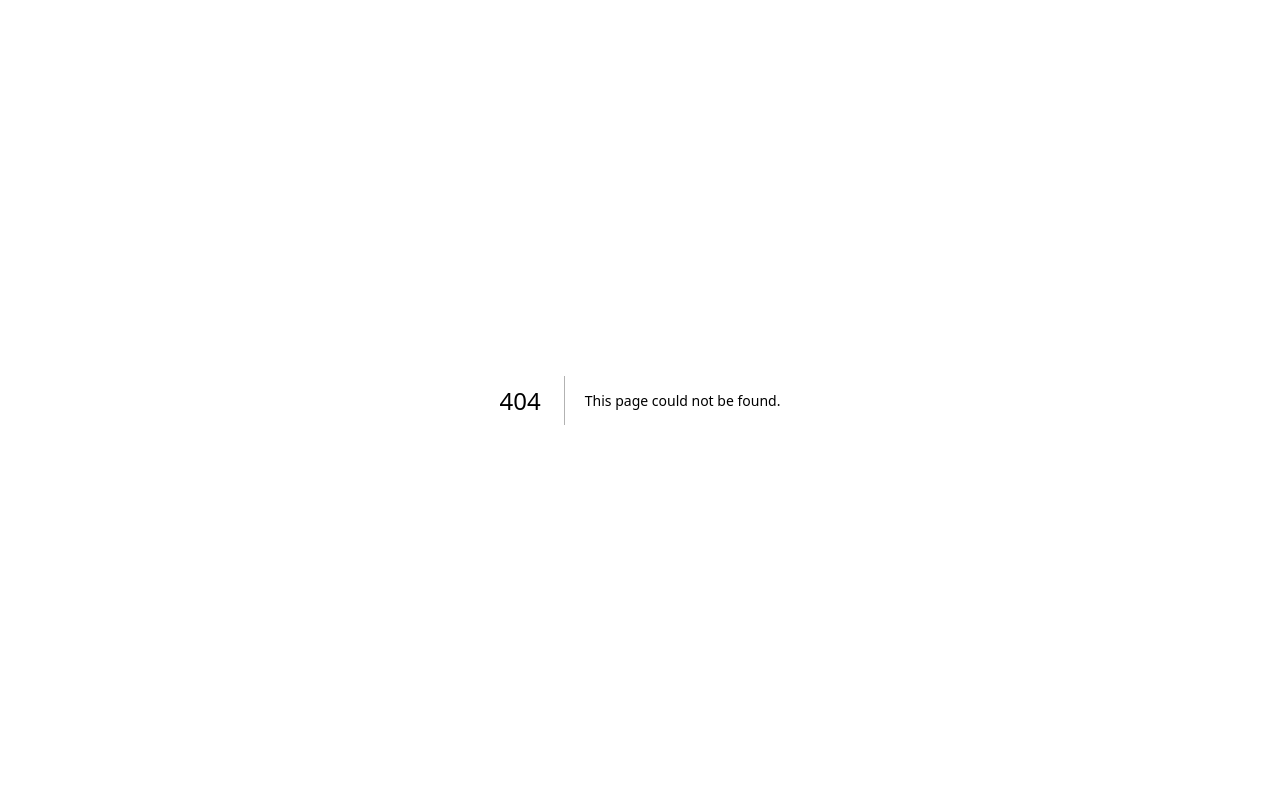
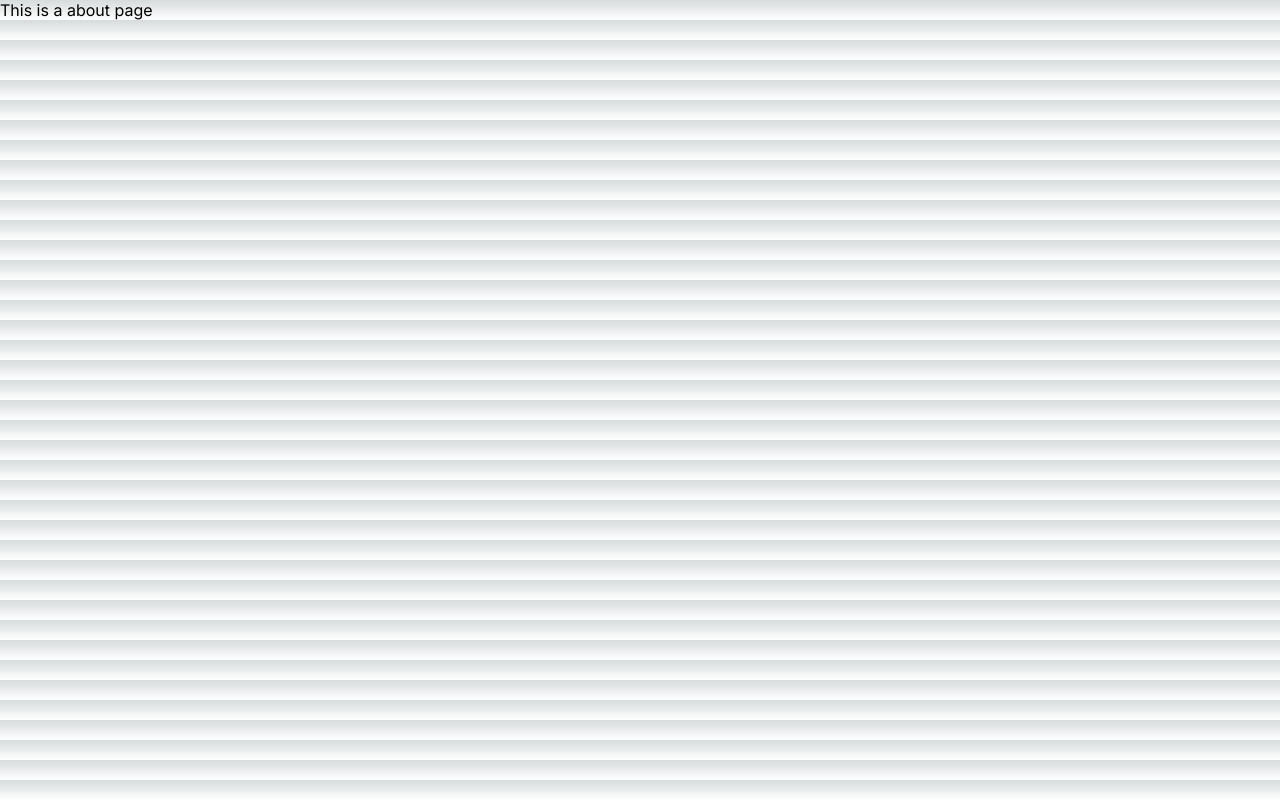
Before and after one commit to SUNNYSAINI729/multizone, a Next.js app in the folder home/: page /about in a window 1280 px wide. Before the commit this address had no page. Built offline with nearby package versions, Linux system fonts and the light colour scheme.

Commit message:
about us page created

```diff
--- /dev/null
+++ b/home/app/about/page.js
@@ -0,0 +1,11 @@
+import React from 'react'
+
+const About = () => {
+  return (
+    <div>
+        This is a about page
+    </div>
+  )
+}
+
+export default About
```
